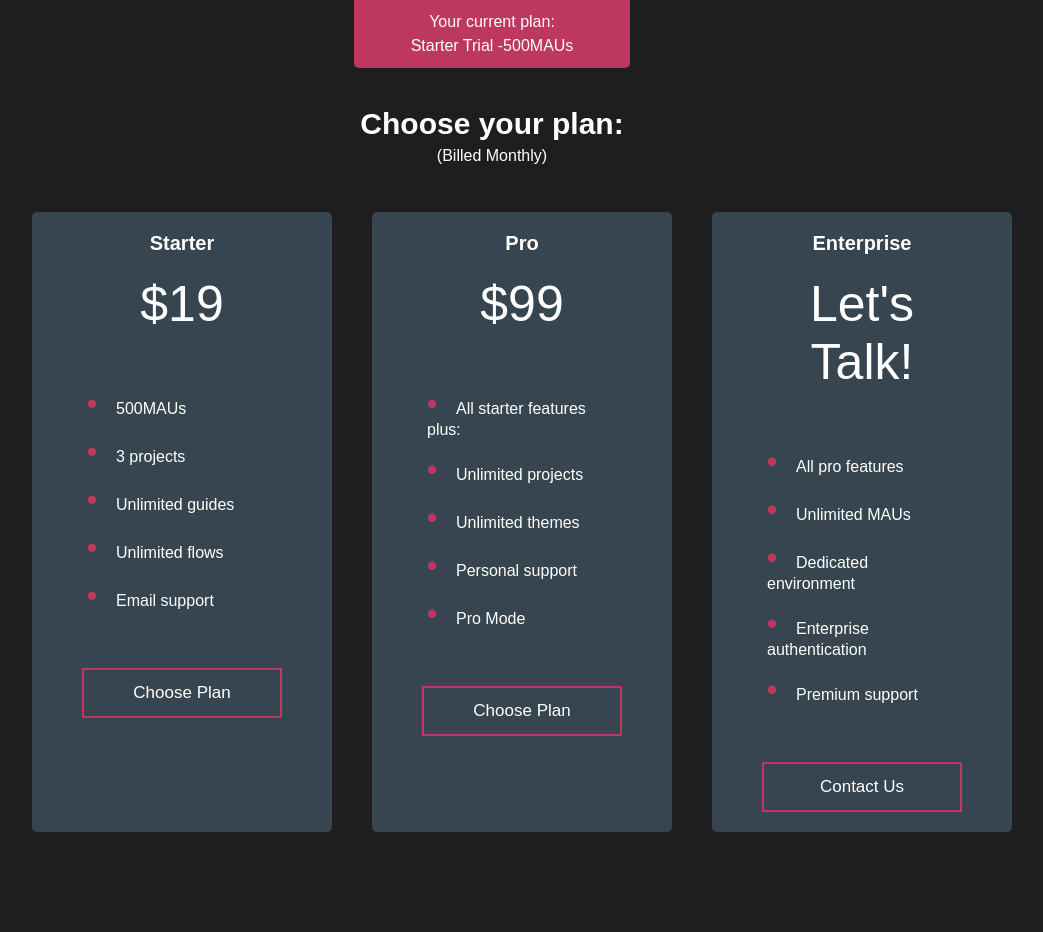
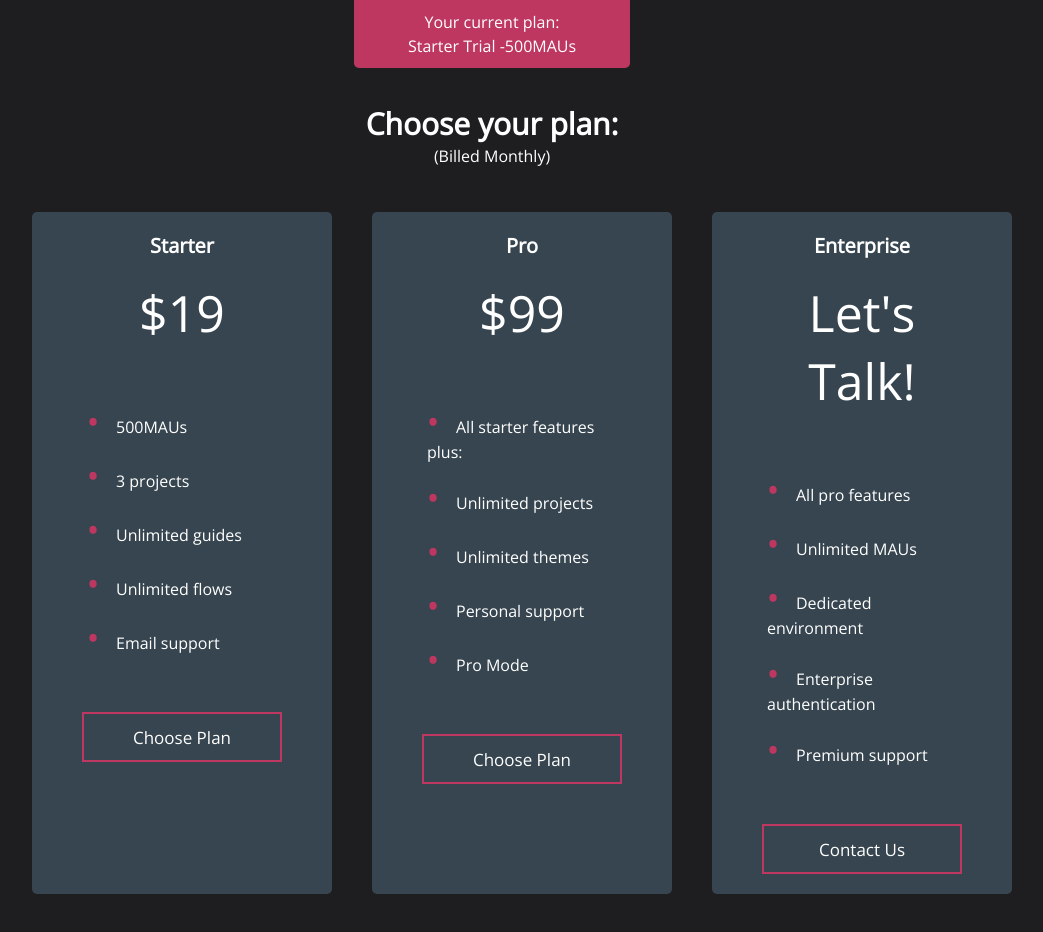
Before and after one commit to vatsal999/Pricing-Page, a plain HTML site: page index.html in a window 1280 px wide. Shown: the whole page, without its empty margins (148-1191 px from the left). Before the commit the page ends 882 px from the top, so only its background shows below. Drawn offline with nearby package versions, Linux system fonts and the light colour scheme.

Commit message:
changed font family

```diff
--- a/style.css
+++ b/style.css
@@ -1,11 +1,11 @@
 
-
+@import url('https://fonts.googleapis.com/css2?family=Open+Sans:wght@300;400&display=swap');
 *{
     margin: 0;
     padding: 0;
     background-color: #1E1E21;
     color: white;
-    font-family: sans-serif;
+    font-family: "Open Sans",sans-serif;
 }
 
 .currentplan{
@@ -56,6 +56,7 @@
     text-align: center;
     background-color: #36454F;
     font-size: 50px;
+    font-weight: 400;
 }
 .Plans .Price ul{
     margin: 50px 0;
```
